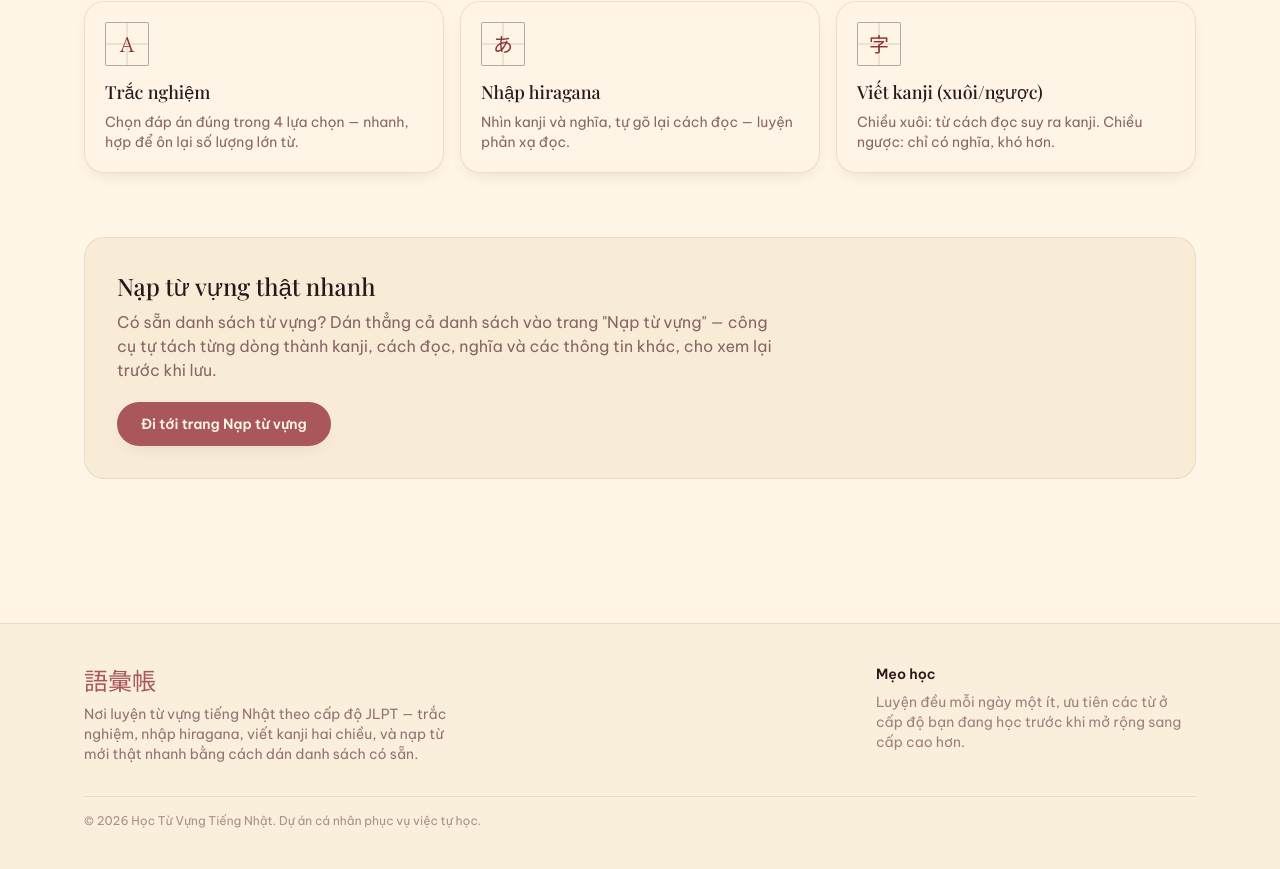
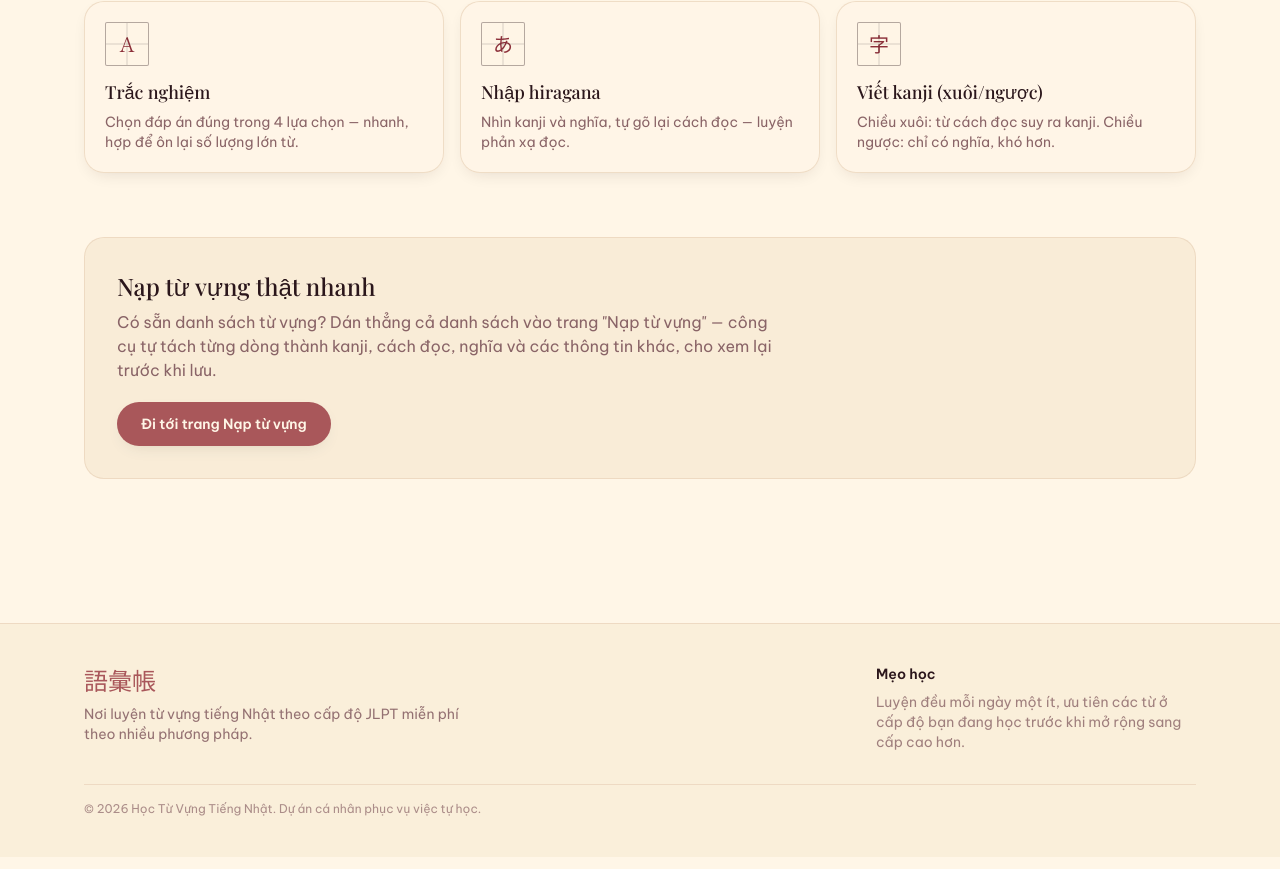
Before and after one commit to haluna2711-creator/hoctiengnhat, a Next.js app: page / in a window 1280 px wide. Shown: the part 837-1706 px from the top of the page. Built offline with nearby package versions, Linux system fonts and the light colour scheme; no server answers; the database is empty.

Commit message:
Update Footer.tsx

```diff
--- a/components/Footer.tsx
+++ b/components/Footer.tsx
@@ -10,9 +10,7 @@ export default function Footer() {
           <div>
             <p className="font-jp text-2xl text-beni">語彙帳</p>
             <p className="mt-2 max-w-sm text-sumi-soft/90">
-              Nơi luyện từ vựng tiếng Nhật theo cấp độ JLPT — trắc nghiệm,
-              nhập hiragana, viết kanji hai chiều, và nạp từ mới thật
-              nhanh bằng cách dán danh sách có sẵn.
+              Nơi luyện từ vựng tiếng Nhật theo cấp độ JLPT miễn phí theo nhiều phương pháp.
             </p>
           </div>
           <div className="text-sumi-soft/80">
```
